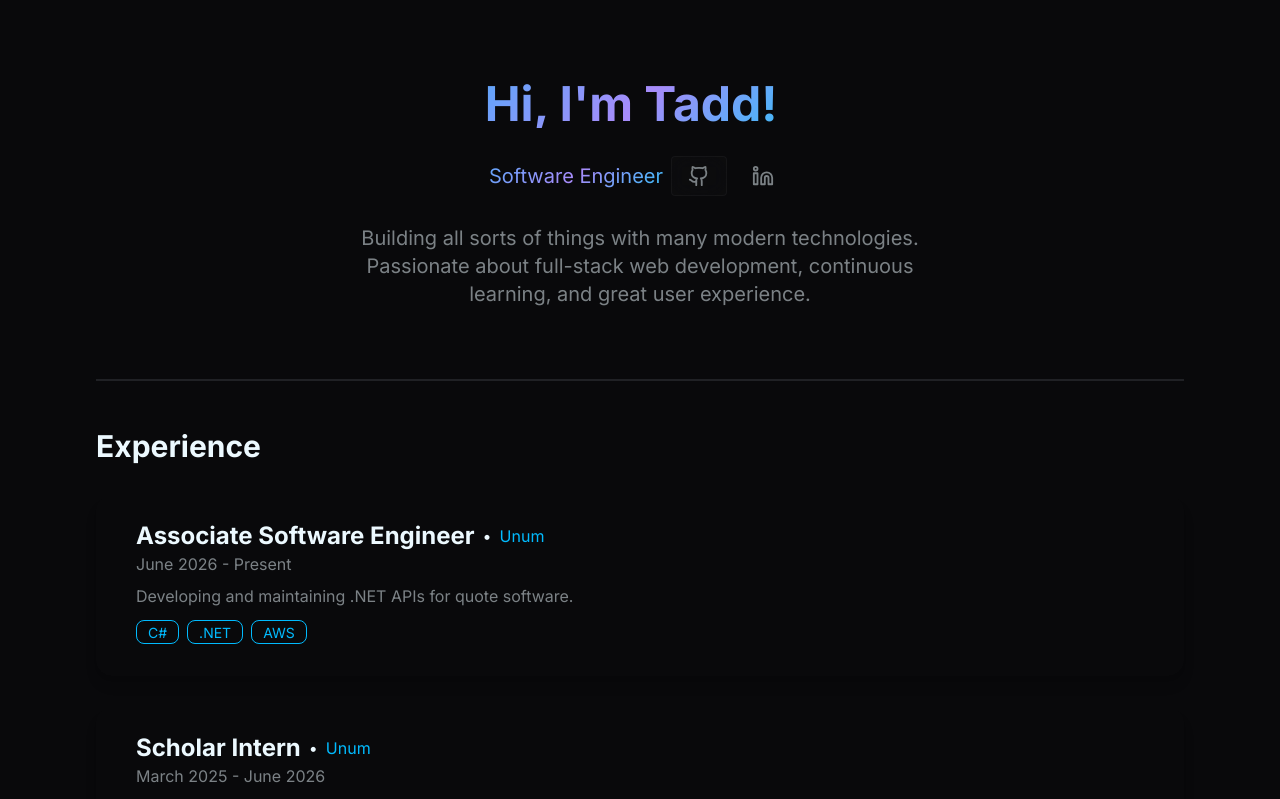
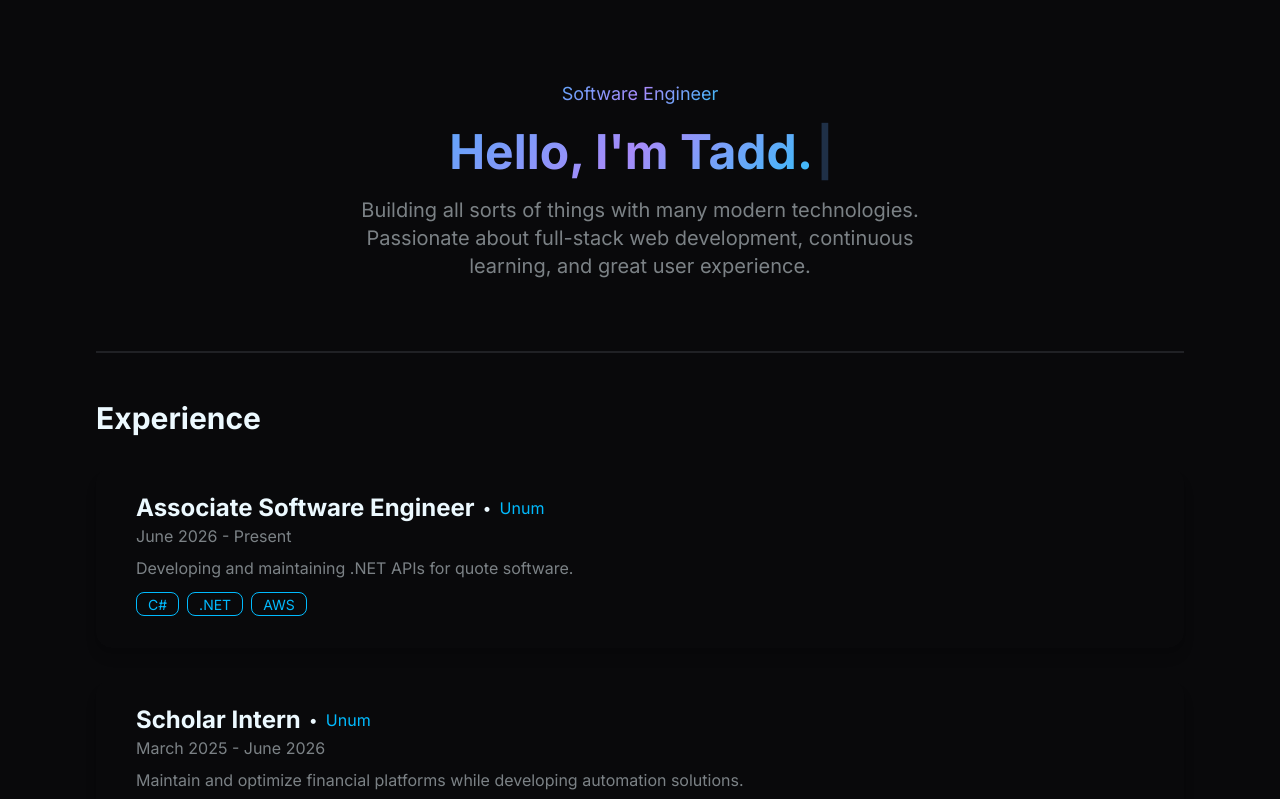
Before and after one commit to taddmtii/portfolio, a React (Vite) app: page / in a window 1280 px wide. Shown: the top 799 px of the page. Built offline with nearby package versions, Linux system fonts and the light colour scheme.

Commit message:
updated hero

```diff
--- a/src/App.tsx
+++ b/src/App.tsx
@@ -9,7 +9,7 @@ function App() {
     <>
       <div className="flex w-full items-center justify-center">
         <div className="flex flex-col w-full max-w-6xl mx-auto px-8 py-20">
-          <div className="flex flex-col md:flex-row gap-12 justify-center items-center md:items-start">
+          <div className="flex justify-center items-center">
             <Hero />
           </div>
           <div className="divider my-10"></div>
--- a/src/components/Hero.tsx
+++ b/src/components/Hero.tsx
@@ -1,37 +1,19 @@
-import { Github, Linkedin } from "lucide-react";
-import { Typewriter } from "react-simple-typewriter";
+import { useTypewriter, Cursor } from "react-simple-typewriter";
 
 export function Hero() {
+
+  const [text] = useTypewriter({
+    words: ["Hello, I'm Tadd."],
+    loop: 1
+  })
+
   return (
-    <div className="flex flex-col items-center gap-7">
+    <div className="flex flex-col items-center gap-5">
+       <span className="md:text-lg gradient-text text-md">Software Engineer</span>
       <div className="flex items-center gap-7">
-        <div className="font-bold gradient-text md:text-5xl text-4xl">
-          <Typewriter
-            words={["Hi, I'm Tadd!"]}
-            cursor
-            typeSpeed={150}
-            cursorBlinking={true}
-          />
-        </div>
-      </div>
-      <div className="flex items-center gap-2 md:justify-start justify-center">
-        <p className="md:text-xl gradient-text text-md">Software Engineer</p>
-        <div>
-          <a target="_blank" href="https://github.com/taddmtii">
-            <button className="btn glass-card w-14 btn-ghost opacity-50 hover:bg-info">
-              <Github />
-            </button>
-          </a>
-        </div>
-        <div>
-          <a
-            target="_blank"
-            href="https://www.linkedin.com/in/tadd-trumbull-ii-7228a2300/"
-          >
-            <button className="btn w-14 btn-ghost opacity-50 hover:bg-info">
-              <Linkedin />
-            </button>
-          </a>
+        <div className="font-bold md:text-5xl text-4xl">
+          <span className="gradient-text">{text}</span>
+          <Cursor cursorColor="#60a5fa" cursorBlinking={true} />
         </div>
       </div>
       <div>
```
